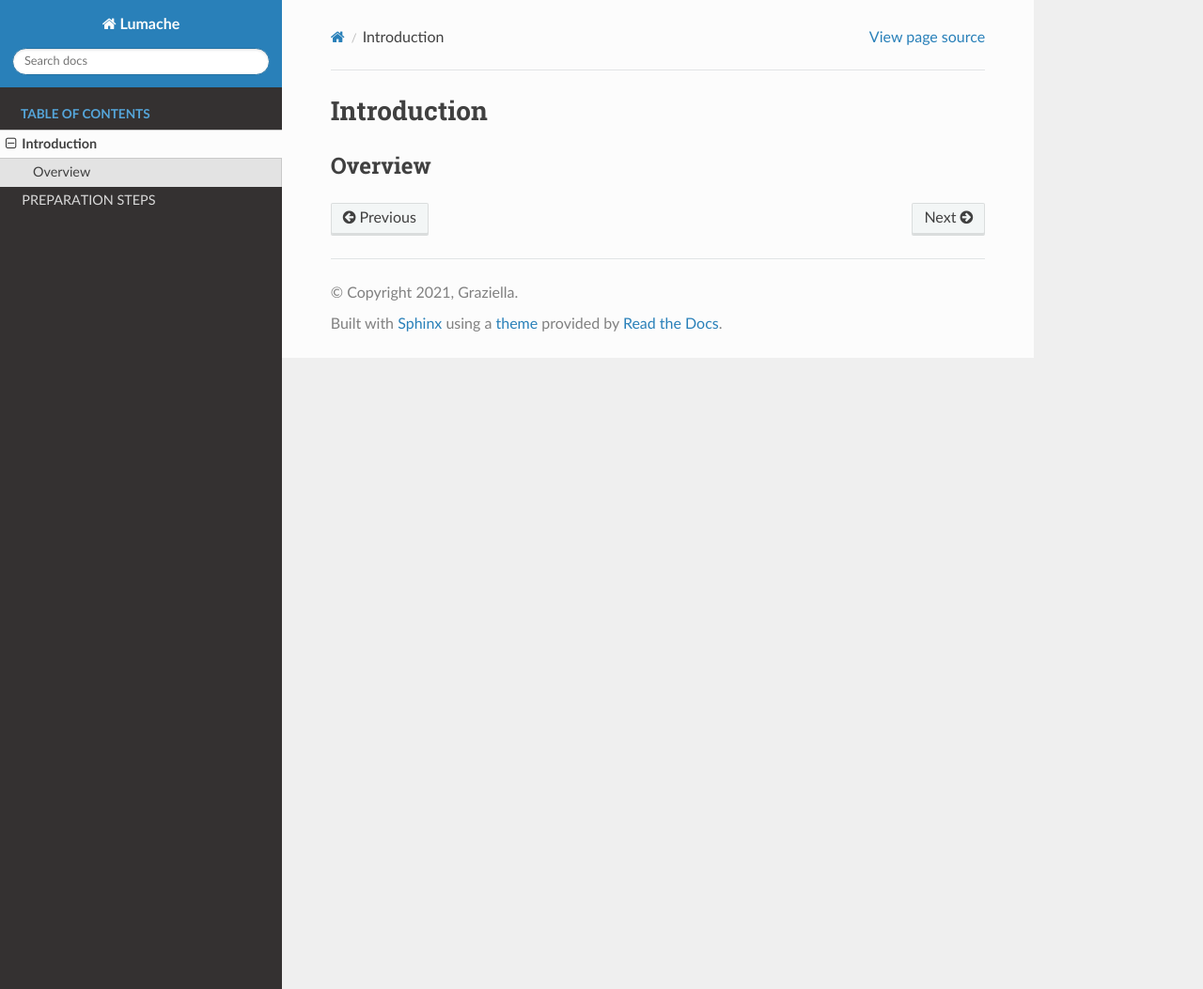
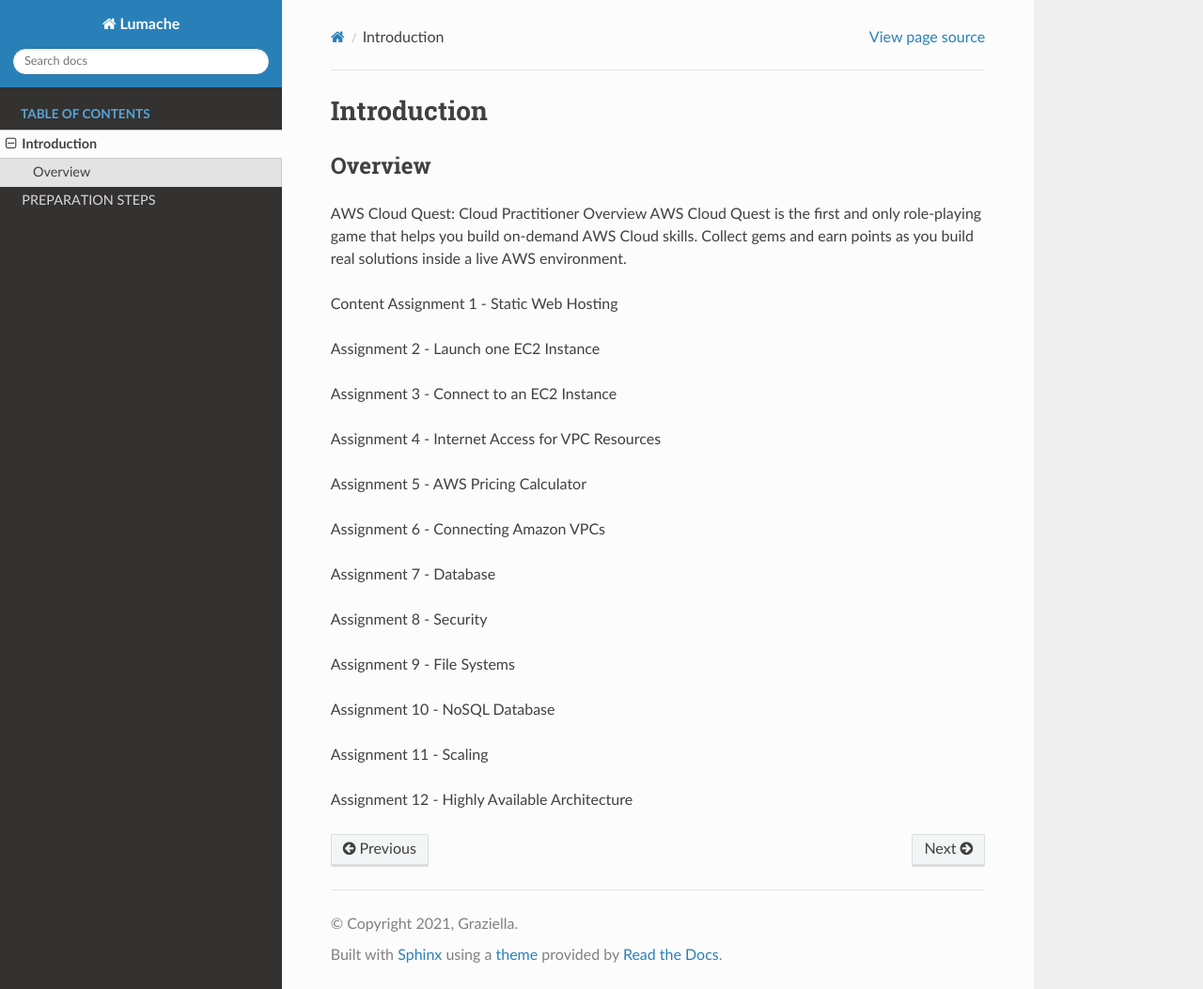
Before and after one commit to alven255/AWS-TOTURIAL, a Sphinx documentation site: the page built from docs/source/Introduction.rst, in a window 1280 px wide and 1053 px high. Shown: the whole window at 94% size. Built offline with Sphinx 7.4.7 and the Read the Docs theme 3.1.0, drawn with Linux system fonts in a browser that asks for light colours; pages that are not in the unit, such as notebooks, are missing from menus.

Commit message:
Update Introduction.rst

```diff
--- a/docs/source/Introduction.rst
+++ b/docs/source/Introduction.rst
@@ -3,3 +3,32 @@
 
 Overview
 ---------------
+AWS Cloud Quest: Cloud Practitioner
+Overview
+AWS Cloud Quest is the first and only role-playing game that helps you build on-demand AWS Cloud skills.
+Collect gems and earn points as you build real solutions inside a live AWS environment.
+
+Content
+Assignment 1 - Static Web Hosting
+
+Assignment 2 - Launch one EC2 Instance
+
+Assignment 3 - Connect to an EC2 Instance
+
+Assignment 4 - Internet Access for VPC Resources
+
+Assignment 5 - AWS Pricing Calculator
+
+Assignment 6 - Connecting Amazon VPCs
+
+Assignment 7 - Database
+
+Assignment 8 - Security
+
+Assignment 9 - File Systems
+
+Assignment 10 - NoSQL Database
+
+Assignment 11 - Scaling
+
+Assignment 12 - Highly Available Architecture
```
